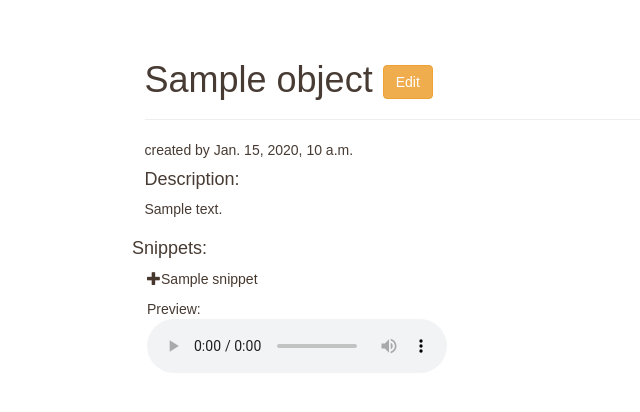
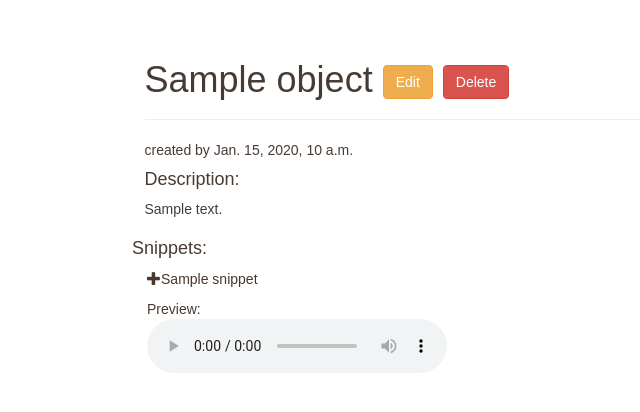
Before and after one commit to scottstanie/heartext, a Django app: template heartext/templates/heartext/playlist_detail.html in a window 1280 px wide. Shown: the part 52-464 px from the top of the page, without its empty margins (23-663 px from the left). Run offline with Django 3.2, Linux system fonts and the light colour scheme; the template is opened without the code that fills it: most values are stand-ins (such as "Sample title", 1, 10 or a date in 2020); some libraries are stand-ins or nearby versions; some web fonts are replaced.

Commit message:
add delete button to playlist detail page

```diff
--- a/heartext/templates/heartext/playlist_detail.html
+++ b/heartext/templates/heartext/playlist_detail.html
@@ -7,8 +7,12 @@
   <div class="row">
     <div class="col-md-10 col-md-offset-1">
       <div class="page-header">
-      <h1>{{object.title}}    <span><a href="{% url 'playlist-update' pk=object.id %}"><button type="button" class="btn btn-warning">Edit</button>
-            </a></span></h1>
+      <h1>{{object.title}}
+        <span><a href="{% url 'playlist-update' pk=object.id %}"><button type="button" class="btn btn-warning">Edit</button>
+            </a></span>
+        <span><a href="{% url 'playlist-delete' pk=object.id %}"><button type="button" class="btn btn-danger">Delete</button>
+            </a></span>
+      </h1>
       </div>
     </div>
   </div>
```
